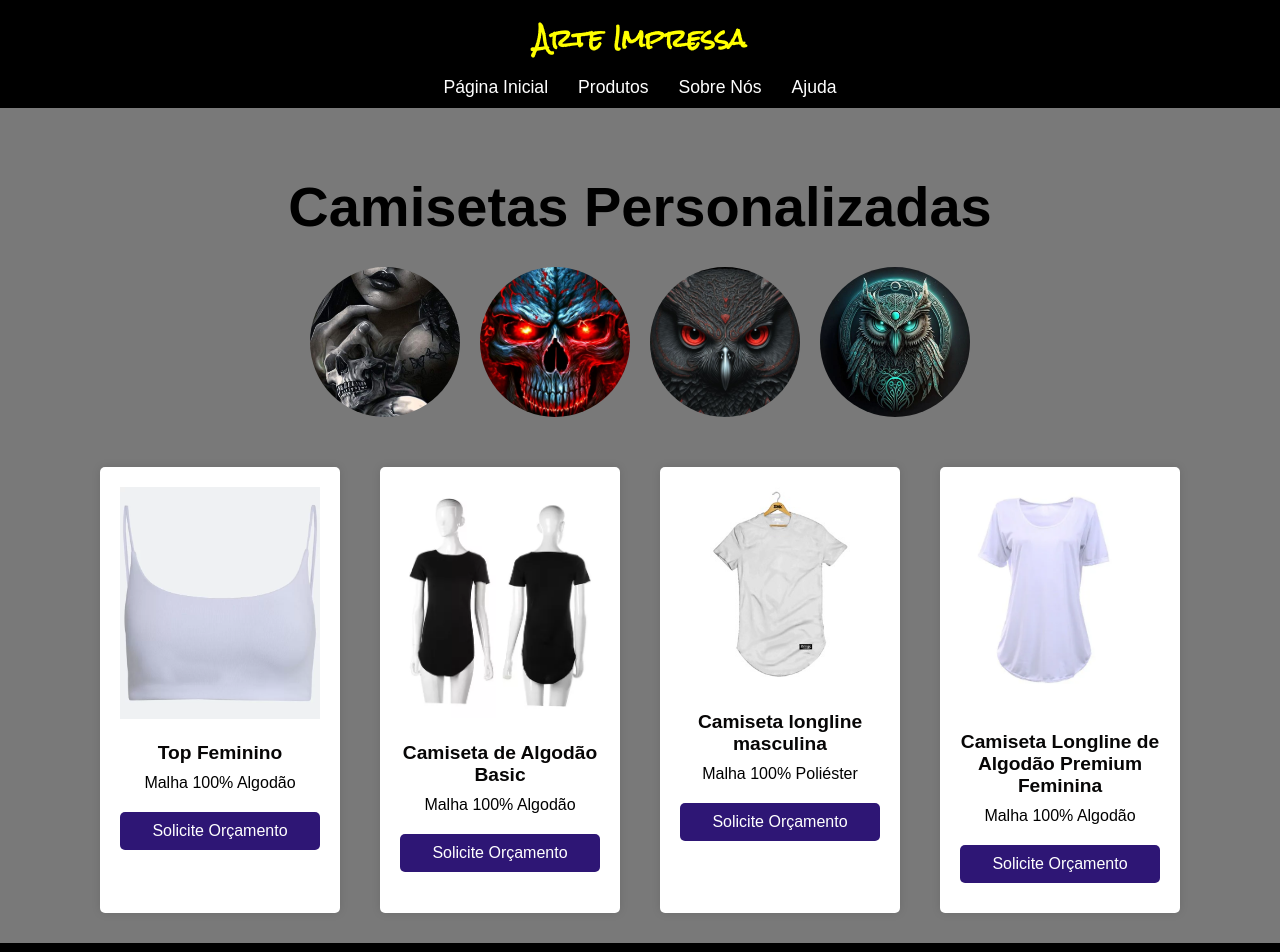
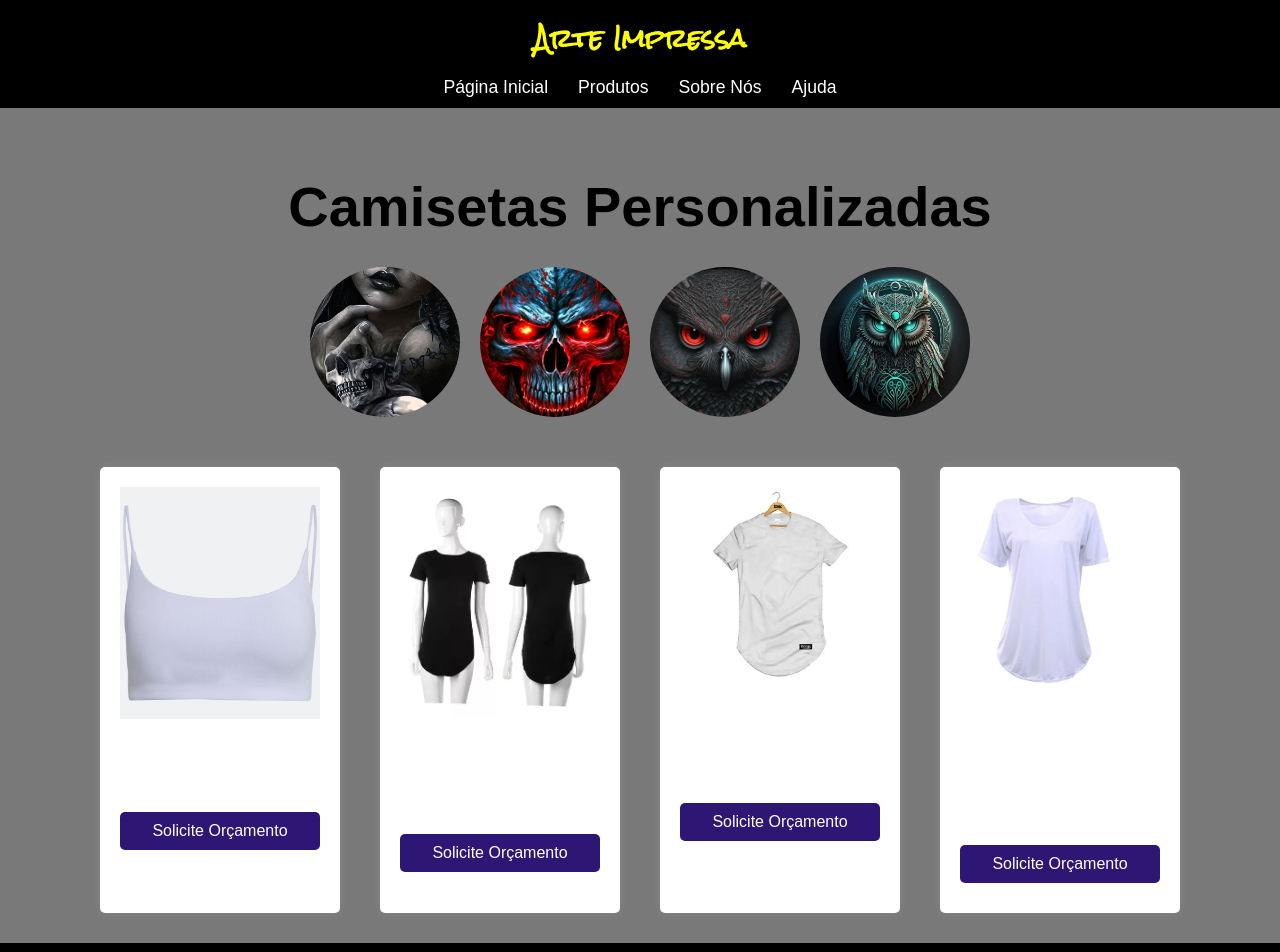
Before and after one commit to brunavillanova/estampasArteImpressa, a React (Create React App) app: page / in a window 1280 px wide. Shown: the top 952 px of the page. Built offline with nearby package versions, Linux system fonts and the light colour scheme.

Commit message:
alterando

```diff
--- a/src/components/ProductGrid.css
+++ b/src/components/ProductGrid.css
@@ -26,12 +26,12 @@
 .product-card h3 {
   font-size: 1.2em;
   margin-bottom: 10px;
-  color: #070606; /* Mudar a cor do texto para branco */
+  color: #ffffff; /* Mudar a cor do texto para branco */
 }
 
 .product-card p {
   font-size: 1em;
-  color: #000000; /* Mudar a cor do texto para cinza claro */
+  color: #ffffff; /* Mudar a cor do texto para cinza claro */
   margin-bottom: 20px;
 }
 
--- a/src/components/ProductList.css
+++ b/src/components/ProductList.css
@@ -14,7 +14,7 @@
   background: #fff;
   padding: 20px;
   border-radius: 5px;
-  box-shadow: 0 0 10px rgba(0, 0, 0, 0.1);
+  box-shadow: 0 0 10px rgba(252, 249, 249, 0.1);
   max-width: 200px;
   text-align: center;
 }
```
